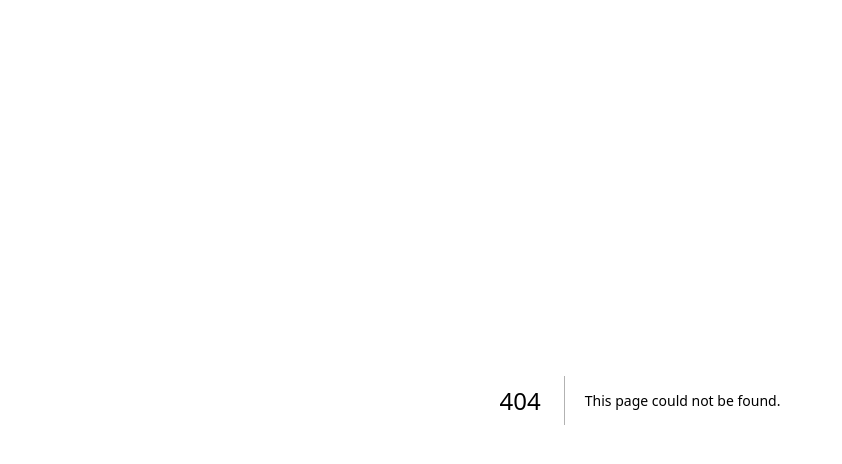
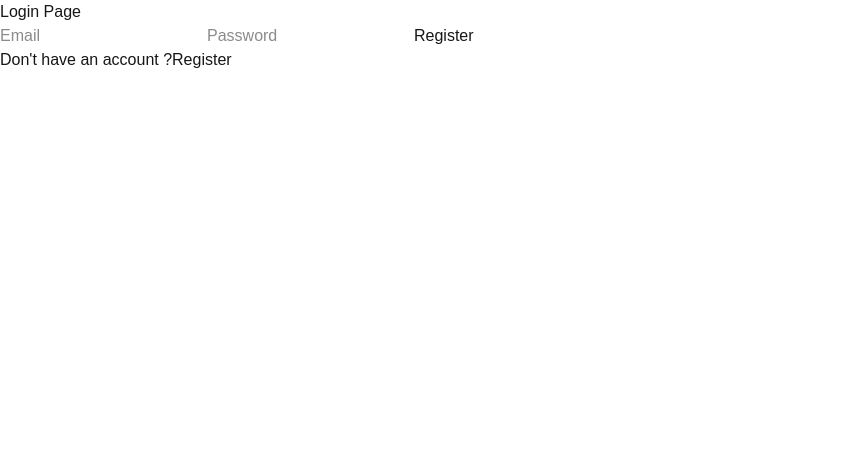
Before and after one commit to rajarya199/NextJs_Imagekit_Videos_Fullstack_MongoDB_Project, a Next.js app: page /login in a window 1280 px wide. Before the commit this address had no page. Shown: the top 464 px of the page, without its empty margins (0-842 px from the left). Built offline with nearby package versions, Linux system fonts and the light colour scheme.

Commit message:
login page-

```diff
--- /dev/null
+++ b/app/login/page.tsx
@@ -0,0 +1,50 @@
+"use client"
+import React,{useState} from 'react'
+import { useRouter } from 'next/navigation';
+import { signIn } from 'next-auth/react';
+const LoginPage = () => {
+ const[email,setEmail]=useState("");
+    const[password,setPassword]=useState("")
+    const router=useRouter()
+
+    const handleSubmit=async(e:React.FormEvent<HTMLFormElement>)=>{
+        e.preventDefault()
+    const result=await signIn("credentials",{
+            email,
+            password,
+            redirect:false
+        })
+        if(result?.error){
+            console.log(result.error)
+        }else {
+            router.push('/')
+        }
+    }
+  return (
+    <div>
+        <h1>Login Page</h1>
+        <form onSubmit={handleSubmit}>
+              <input
+          type="email"
+          placeholder="Email"
+          value={email}
+          onChange={(e) => setEmail(e.target.value)}
+        />
+        <input
+          type="password"
+          placeholder="Password"
+          value={password}
+          onChange={(e) => setPassword(e.target.value)}
+        />
+                <button type="submit">Register</button>
+
+        </form>
+           <div>
+         Don't have an account ?
+        <button onClick={() => router.push("/register")}>Register</button>
+      </div>
+    </div>
+  )
+}
+
+export default LoginPage
```
